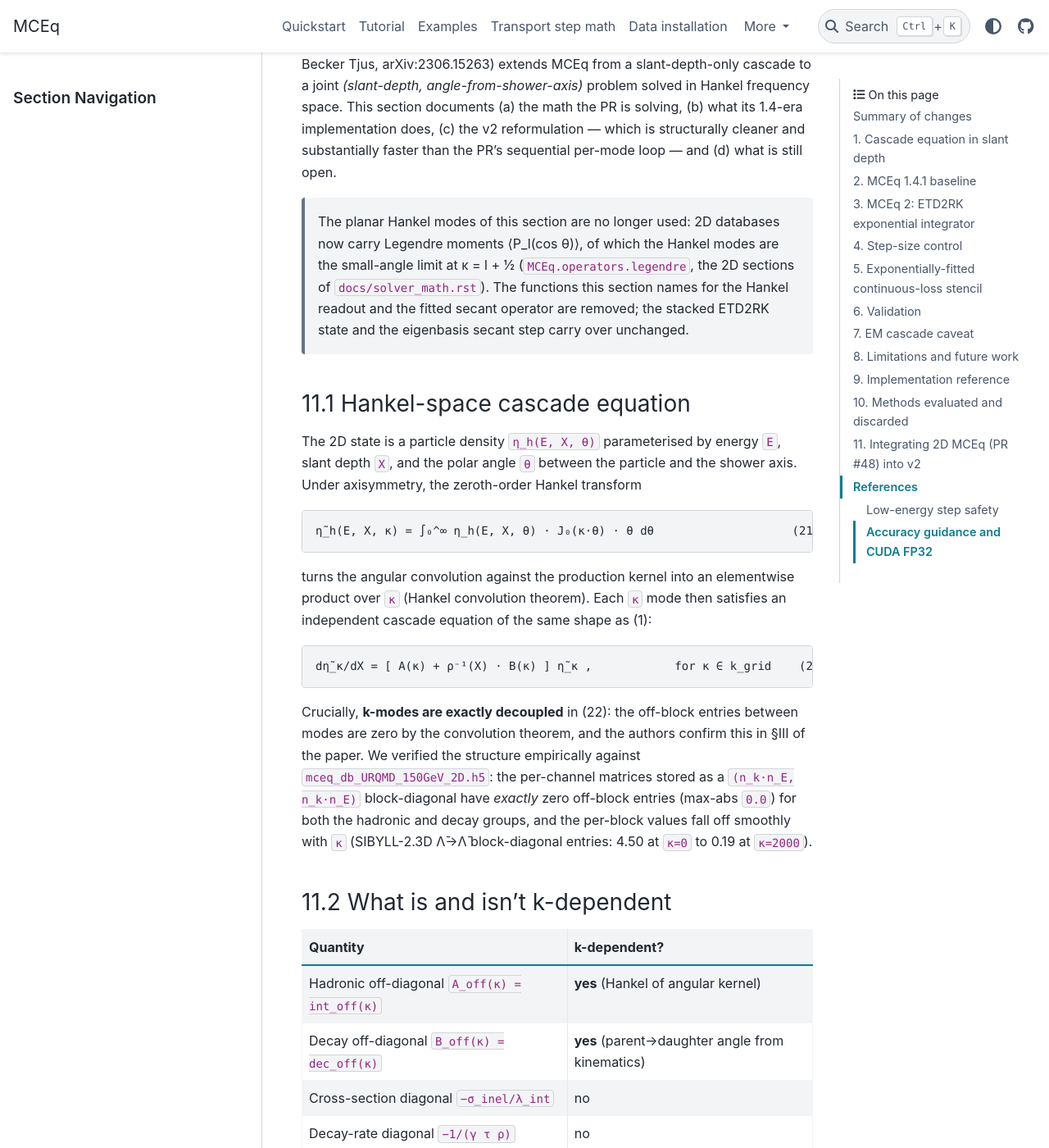
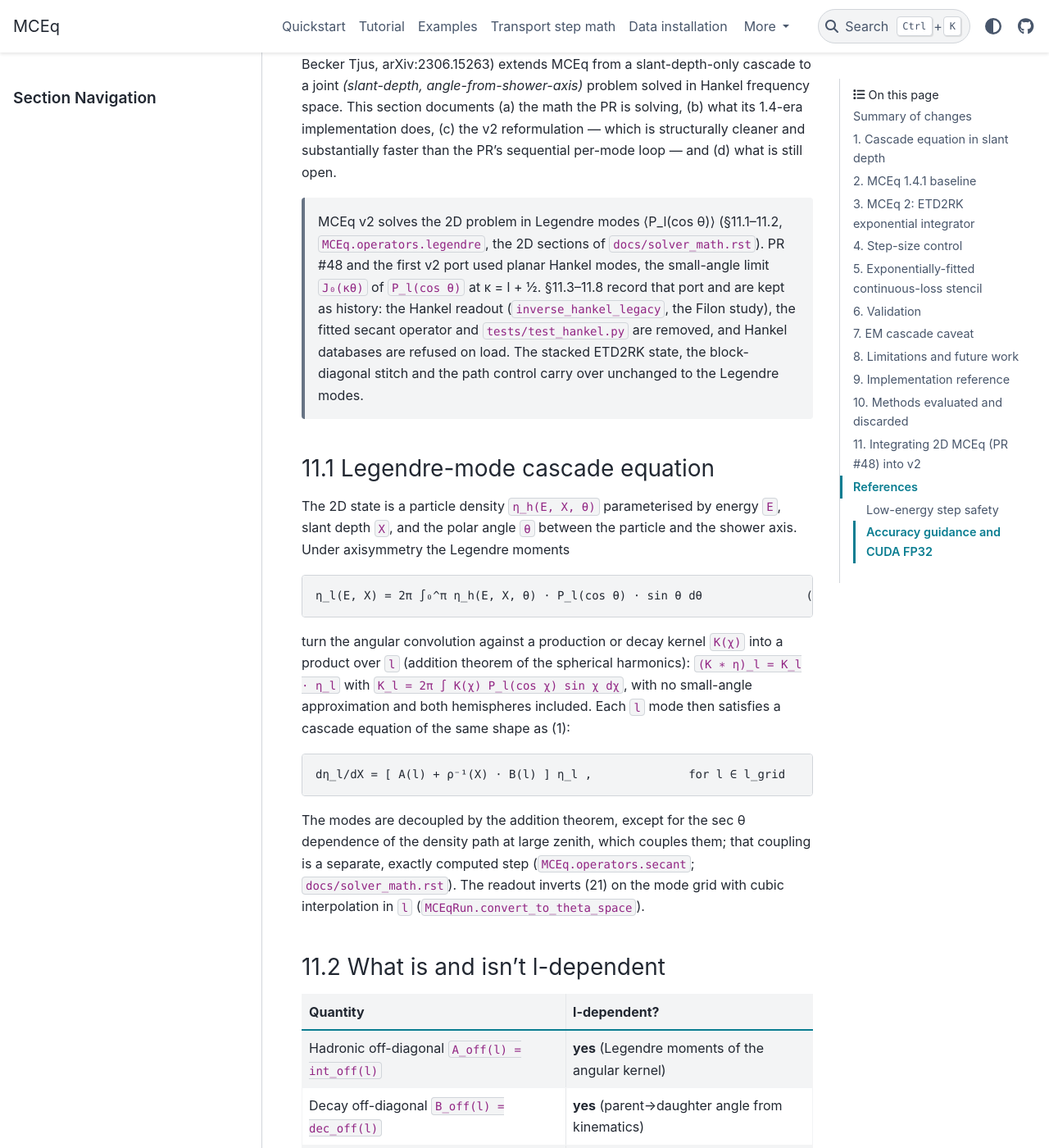
Before and after one commit to mceq-project/MCEq, a Sphinx documentation site: the page built from docs/mceq_v1.x_v2_diff.md, in a window 1280 px wide and 1400 px high, scrolled down 23383 px. Shown: the whole window at 82% size. Built offline with Sphinx 7.4.7 and the PyData theme 0.15.4, drawn with Linux system fonts in a browser that asks for light colours; some of the changed text lies outside the part shown.

Commit message:
Docs: Legendre-mode equations in the 2D section; fix the Hankel-removal changelog
Section 11.1-11.2 of the v1.x/v2 diff now state the Legendre cascade
equation and the Goudsmit-Saunderson scattering rate; 11.3-11.8 are marked
as the record of the Hankel port. The changelog no longer lists a basis
argument main never had, and describes the new return value of
convert_to_theta_space.

Co-Authored-By: Claude Opus 5.5 <noreply@anthropic.com>

````diff
--- a/docs/mceq_v1.x_v2_diff.md
+++ b/docs/mceq_v1.x_v2_diff.md
@@ -890,55 +890,60 @@ frequency space. This section documents (a) the math the PR is solving,
 which is structurally cleaner and substantially faster than the PR's
 sequential per-mode loop — and (d) what is still open.
 
-> The planar Hankel modes of this section are no longer used: 2D databases
-> now carry Legendre moments ⟨P_l(cos θ)⟩, of which the Hankel modes are the
-> small-angle limit at κ = l + ½ (`MCEq.operators.legendre`, the 2D
-> sections of `docs/solver_math.rst`). The functions this section names for
-> the Hankel readout and the fitted secant operator are removed; the stacked
-> ETD2RK state and the eigenbasis secant step carry over unchanged.
-
-### 11.1 Hankel-space cascade equation
+> MCEq v2 solves the 2D problem in Legendre modes ⟨P_l(cos θ)⟩ (§11.1–11.2,
+> `MCEq.operators.legendre`, the 2D sections of `docs/solver_math.rst`). PR #48
+> and the first v2 port used planar Hankel modes, the small-angle limit
+> `J₀(κθ)` of `P_l(cos θ)` at κ = l + ½. §11.3–11.8 record that port and are kept
+> as history: the Hankel readout (`inverse_hankel_legacy`, the Filon study), the
+> fitted secant operator and `tests/test_hankel.py` are removed, and Hankel
+> databases are refused on load. The stacked ETD2RK state, the block-diagonal
+> stitch and the path control carry over unchanged to the Legendre modes.
+
+### 11.1 Legendre-mode cascade equation
 
 The 2D state is a particle density `η_h(E, X, θ)` parameterised by
 energy `E`, slant depth `X`, and the polar angle `θ` between the
-particle and the shower axis. Under axisymmetry, the zeroth-order
-Hankel transform
-
-```
-η̃_h(E, X, κ) = ∫₀^∞ η_h(E, X, θ) · J₀(κ·θ) · θ dθ                    (21)
-```
-
-turns the angular convolution against the production kernel into an
-elementwise product over `κ` (Hankel convolution theorem). Each `κ` mode
-then satisfies an independent cascade equation of the same shape as (1):
-
-```
-dη̃_κ/dX = [ A(κ) + ρ⁻¹(X) · B(κ) ] η̃_κ ,            for κ ∈ k_grid    (22)
-```
-
-Crucially, **k-modes are exactly decoupled** in (22): the off-block
-entries between modes are zero by the convolution theorem, and the
-authors confirm this in §III of the paper. We verified the structure
-empirically against `mceq_db_URQMD_150GeV_2D.h5`: the per-channel
-matrices stored as a `(n_k·n_E, n_k·n_E)` block-diagonal have
-*exactly* zero off-block entries (max-abs `0.0`) for both the hadronic
-and decay groups, and the per-block values fall off smoothly with `κ`
-(SIBYLL-2.3D Λ̄→Λ̄ block-diagonal entries: 4.50 at `κ=0` to 0.19 at
-`κ=2000`).
-
-### 11.2 What is and isn't k-dependent
-
-| Quantity                                             | k-dependent? |
+particle and the shower axis. Under axisymmetry the Legendre moments
+
+```
+η_l(E, X) = 2π ∫₀^π η_h(E, X, θ) · P_l(cos θ) · sin θ dθ               (21)
+```
+
+turn the angular convolution against a production or decay kernel `K(χ)`
+into a product over `l` (addition theorem of the spherical harmonics):
+`(K ∗ η)_l = K_l · η_l` with `K_l = 2π ∫ K(χ) P_l(cos χ) sin χ dχ`, with no
+small-angle approximation and both hemispheres included. Each `l` mode then satisfies
+a cascade equation of the same shape as (1):
+
+```
+dη_l/dX = [ A(l) + ρ⁻¹(X) · B(l) ] η_l ,              for l ∈ l_grid    (22)
+```
+
+The modes are decoupled by the addition theorem, except for the sec θ
+dependence of the density path at large zenith, which couples them; that
+coupling is a separate, exactly computed step (`MCEq.operators.secant`;
+`docs/solver_math.rst`). The readout inverts (21) on the mode grid with
+cubic interpolation in `l` (`MCEqRun.convert_to_theta_space`).
+
+### 11.2 What is and isn't l-dependent
+
+| Quantity                                             | l-dependent? |
 | ---------------------------------------------------- | ------------ |
-| Hadronic off-diagonal `A_off(κ) = int_off(κ)`        | **yes** (Hankel of angular kernel) |
-| Decay off-diagonal `B_off(κ) = dec_off(κ)`           | **yes** (parent→daughter angle from kinematics) |
+| Hadronic off-diagonal `A_off(l) = int_off(l)`        | **yes** (Legendre moments of the angular kernel) |
+| Decay off-diagonal `B_off(l) = dec_off(l)`           | **yes** (parent→daughter angle from kinematics) |
 | Cross-section diagonal `−σ_inel/λ_int`                | no  |
 | Decay-rate diagonal `−1/(γ τ ρ)`                     | no  |
 | Continuous-loss FD stencil `M_loss` (acts on E only) | no  |
-| Multiple Coulomb scattering damping (muon rows)      | **yes**, diagonal: `−κ²·θ_s²(E)/4` per step |
-
-So `D = diag(A) + ρ⁻¹·diag(B) + δ_MS(κ)` has only one κ-dependent
-piece — the multiple-scattering damping on muon rows — and that piece
+| Multiple Coulomb scattering (muon rows)              | **yes**, diagonal: transport rate `−σ_l(E)` |
+
+The scattering rate is `σ_l = n ∫ dσ/dΩ (1 − P_l(cos χ)) dΩ`
+(Goudsmit–Saunderson): for the default screened Coulomb model it is computed
+from the medium composition, with Geant4 WentzelVI finite nuclei
+(`MCEq.operators.scattering.screened_coulomb_rate_legendre`); the Gaussian
+model uses the spherical diffusion eigenvalue `l(l+1)·θ_s²(E)/4`.
+
+So `D = diag(A) + ρ⁻¹·diag(B) + δ_MS(l)` has only one l-dependent
+piece — the multiple-scattering rate on muon rows — and that piece
 is purely diagonal. This is the structural insight that makes ETD2RK
 batch cleanly across modes (§11.4).
 
@@ -1182,7 +1187,8 @@ Per-step structure:
   schedule serves all modes.
 
 * **Multiple scattering.** With ETD2RK, the muon scattering damping
-  `−κ²·θ_s²(E)/4` is just a contribution to `D` on muon rows. The
+  (`−κ²·θ_s²(E)/4` in the Hankel port, `−σ_l(E)` on Legendre modes) is
+  just a contribution to `D` on muon rows. The
   integrating factor `e^{h·D}` then absorbs it exactly — no operator
   splitting, no `O(h)` extra error. This removes the standalone
   `phc[k][muon] *= exp(...)` factor in the PR's loop. (Sanity check:
@@ -1471,8 +1477,8 @@ downstream work.
 * Kozynets T., Fedynitch A., Koskinen J,, 2023.
   *Atmospheric lepton fluxes via two-dimensional matrix cascade
   equations.* arXiv:2306.15263. The 2D (Hankel-mode) extension of
-  MCEq (§11): equation (15) in the paper is (22) here, the inverse
-  Hankel transform is (21).
+  MCEq (§11): equation (15) in the paper is the small-angle limit of
+  (22) here, its Hankel transform the limit of (21).
 * Guizar-Sicairos M., Gutiérrez-Vega J. C., 2004. *Computation of
   quasi-discrete Hankel transforms of integer order for propagating
   optical wave fields.* JOSA A **21**, 53–58. Reference DHT for a
````
Also changed, not shown: changes/+hankel-removal.api.md (+1 -1 lines).
